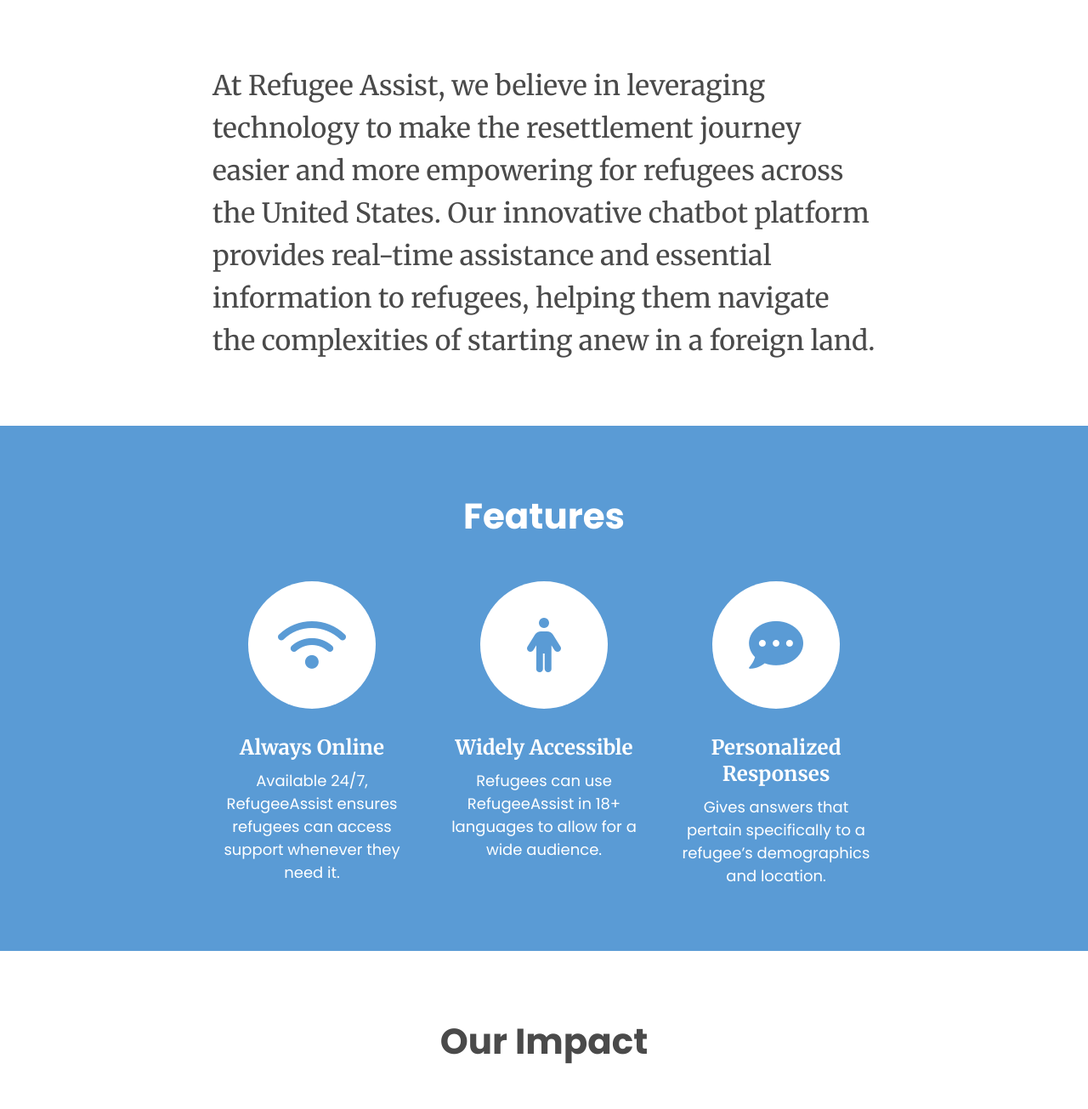
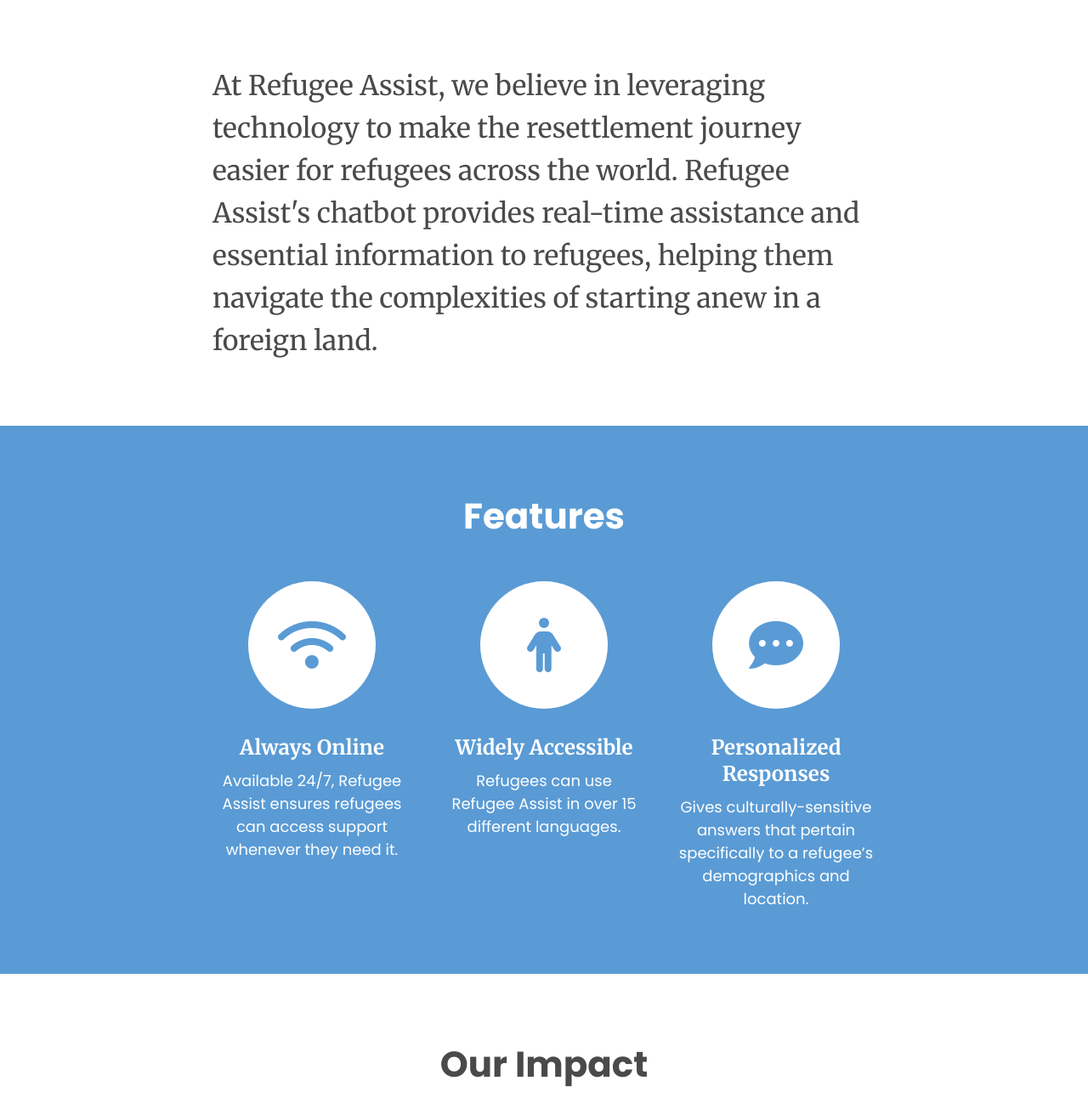
Before and after one commit to nayanp38/refugee_assist, a Flask app: page / in a window 1280 px wide. Shown: the part 769-2074 px from the top of the page at 85% size. Run offline with Flask 3, Linux system fonts and the light colour scheme.

Commit message:
updated homepage

```diff
--- a/templates/index.html
+++ b/templates/index.html
@@ -439,7 +439,7 @@
     </div>
     <div class="statement-section">
         <div class="statement-text">
-            <h3 class="statement">At Refugee Assist, we believe in leveraging technology to make the resettlement journey easier and more empowering for refugees across the United States. Our innovative chatbot platform provides real-time assistance and essential information to refugees, helping them navigate the complexities of starting anew in a foreign land.</h3>
+            <h3 class="statement">At Refugee Assist, we believe in leveraging technology to make the resettlement journey easier for refugees across the world. Refugee Assist's chatbot provides real-time assistance and essential information to refugees, helping them navigate the complexities of starting anew in a foreign land.</h3>
         </div>
     </div>
     <div class="features-section" id="features">
@@ -453,7 +453,7 @@
                 </div>
                 <div class="card-text">
                     <h3 class="card-txt-title">Always Online</h3>
-                    <p class="card-txt-desc">Available 24/7, RefugeeAssist ensures refugees can access support whenever they need it.</p>
+                    <p class="card-txt-desc">Available 24/7, Refugee Assist ensures refugees can access support whenever they need it.</p>
                 </div>
             </div>
             <div class="card">
@@ -462,7 +462,7 @@
                 </div>
                 <div class="card-text">
                     <h3 class="card-txt-title">Widely Accessible</h3>
-                    <p class="card-txt-desc">Refugees can use RefugeeAssist in 18+ languages to allow for a wide audience.</p>
+                    <p class="card-txt-desc">Refugees can use Refugee Assist in over 15 different languages.</p>
                 </div>
             </div>
             <div class="card">
@@ -471,7 +471,7 @@
                 </div>
                 <div class="card-text">
                     <h3 class="card-txt-title">Personalized Responses</h3>
-                    <p class="card-txt-desc">Gives answers that pertain specifically to a refugee’s demographics and location.</p>
+                    <p class="card-txt-desc">Gives culturally-sensitive answers that pertain specifically to a refugee’s demographics and location.</p>
                 </div>
             </div>
         </div>
```
